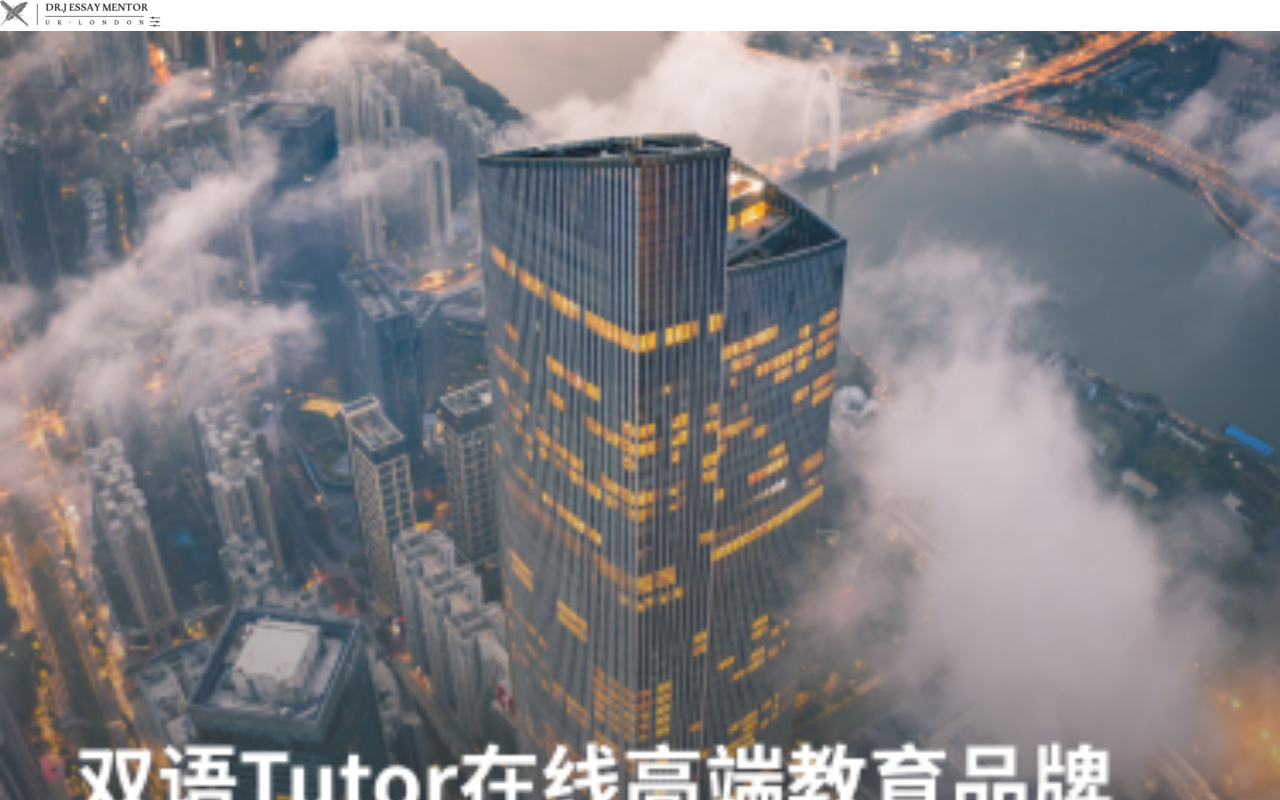
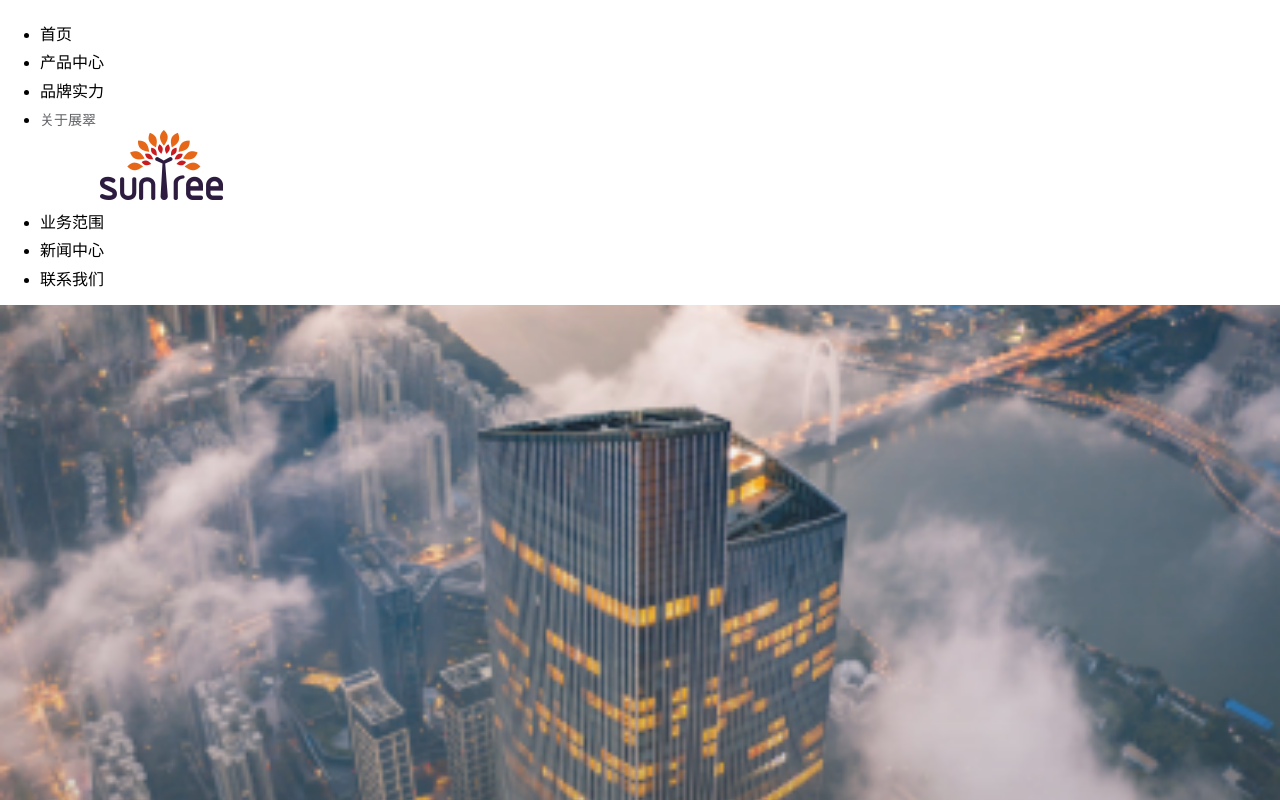
Before and after one commit to lhypoi/zhaoPin, a Vue app: page / in a window 1280 px wide. Shown: the top 800 px of the page. Built offline with nearby package versions, Linux system fonts and the light colour scheme.

Commit message:
food_new_nav

```diff
--- a/src/views/baseLayoutDrdMobile/index.vue
+++ b/src/views/baseLayoutDrdMobile/index.vue
@@ -1,40 +1,82 @@
 <template>
   <div class="baseLayoutDrdMobile">
-    <!-- 导航 -->
-    <div class="sticky top-0 bg-white h-11 flex items-center pl-4 pr-5 z-10 justify-between">
-      <!-- 网站icon -->
-      <el-image
-        :src="require('@/assets/img_drd_mobile/nav.png')"
-        fit="cover"
-      />
-      <!-- 导航菜单 -->
-      <el-dropdown trigger="click">
-        <!-- 菜单图标 -->
-        <i
-          class="el-icon-s-operation text-xl"
-        />
-        <el-dropdown-menu slot="dropdown" class="p-0 border-r-0 rounded-md overflow-hidden shadow-md mb-0 navMenu">
-          <el-dropdown-item class="p-0">
-            <!-- 菜单列表 -->
+
+    <!-- food nav  2021/2/12-->
+    <!-- <div class="sticky top-0 bg-white text-#333333 h-11 flex items-center pl-4 pr-4 z-10 justify-between ">
+      <div trigger="click" class="" >首页</div>
+      <el-dropdown trigger="click">产品中心</el-dropdown>
+      <el-dropdown trigger="click">品牌实力</el-dropdown>
+        <el-dropdown trigger="click">
+        <h1 >关于展翠</h1>
+        <el-dropdown-menu slot="dropdown" class=" ml-14 p-0  rounded-sm shadow-md  navMenu">
+
             <el-menu
               :default-active="$route.path"
               router
+              background-color="#FFF5EF"
               text-color="#333333"
-              active-text-color="#333333"
+              active-text-color="#E66717"
             >
-              <!-- 菜单选项 -->
+
               <el-menu-item
                 v-for="(menu, index) in navMenuList"
                 :key="index"
                 :index="menu.path"
-                class="h-6 text-base pt-2 pb-2 border-t-2 border-gray-200 first:border-t-0 box-content"
-                :class="$route.path === menu.path ? 'bg-gray-200' : 'bg-white'"
+                class="h-6 text-base pt-2 pb-2 border-t-2  first:border-t-0 box-content"
+                :class="$route.path === menu.path ? 'bg-#FFF5EF' : 'bg-white'"
               >{{ menu.title }}</el-menu-item>
             </el-menu>
-          </el-dropdown-item>
         </el-dropdown-menu>
       </el-dropdown>
-    </div>
+
+      <el-dropdown>logo</el-dropdown>
+      <el-dropdown trigger="click">业务范围</el-dropdown>
+      <el-dropdown trigger="click">新闻中心</el-dropdown>
+      <el-dropdown trigger="click">联系我们</el-dropdown>
+    </div> -->
+
+    <!-- food nav2  2021/2/12 -->
+    <nav>
+      <div class=" sticky h-32 w-auto bg-while flex justify-around items-center ">
+        <ul class="inline-flex text-xl ml-11 leading-loose  space ">
+          <li><a class="px-4 " href="/">首页</a></li>
+          <li><a class="px-4 hover:text-orange" href="#">产品中心</a></li>
+          <li><a class="px-4 hover:text-orange" href="#">品牌实力</a></li>
+          <li>
+            <el-dropdown trigger="click">
+              <div class="px-4 text text-xl text-black ">关于展翠</div>
+              <el-dropdown-menu slot="dropdown" class="p-0 border-r-0 rounded-sm overflow-hidden shadow-md mb-0 navMenu">
+                <el-dropdown-item class="p-0 text-base">
+                  <el-menu
+                    :default-active="$route.path"
+                    router
+                    text-color="#666666"
+                    active-text-color="#E66717"
+                  >
+                    <el-menu-item
+                      v-for="(menu, index) in navMenuList"
+                      :key="index"
+                      :index="menu.path"
+                      class="h-6 text-base pt-2 pb-2 border-t-2 border-gray-200 first:border-t-0 box-content"
+                      :class="$route.path === menu.path ? 'bg-gray-200 && border-b-4 ' : 'bg-white'"
+                    >{{ menu.title }}</el-menu-item>
+                  </el-menu>
+                </el-dropdown-item>
+              </el-dropdown-menu>
+            </el-dropdown>
+          </li>
+          <el-image
+            :src="require('@/assets/img_food/logo.png')"
+            fit="cover"
+            class="logo_size"
+          />
+          <li><a class="px-4 hover:text-orange" href="#">业务范围</a></li>
+          <li><a class="px-4 hover:text-orange" href="#">新闻中心</a></li>
+          <li><a class="px-4 hover:text-orange" href="#">联系我们</a></li>
+        </ul>
+      </div>
+    </nav>
+
     <!-- 页面内容 -->
     <transition name="fade-transform" mode="out-in">
       <keep-alive :include="cachedViews">
@@ -90,23 +132,19 @@ export default {
       navMenuList: [
         {
           path: '/',
-          title: '首页'
+          title: '公司简介'
         },
         {
           path: '/DissertationTutoring',
-          title: '论文辅导'
+          title: '品牌故事'
         },
         {
           path: '/GuaranteeAdmission',
-          title: '保录升学'
+          title: '企业文化'
         },
         {
           path: '/Appeal',
-          title: '权益申诉'
-        },
-        {
-          path: '/ContactUs',
-          title: '联系我们'
+          title: '视频中心'
         }
       ],
       moreList: [
@@ -167,13 +205,23 @@ export default {
 <style lang="scss">
 .navMenu {
   margin-top: 0 !important;
-
   .popper__arrow {
     display: none;
   }
 
   .el-menu-item:hover, .el-submenu__title:hover {
     background-color: #e5e7eb !important;
+
   }
 }
+.logo_size{
+  width: 123px;
+  height: 70px;
+  margin-left: 60px;
+  margin-right: 60px;
+  // vertical-align:bottom;
+}
+.space li{
+  padding-top: 10px;
+}
 </style>
```
